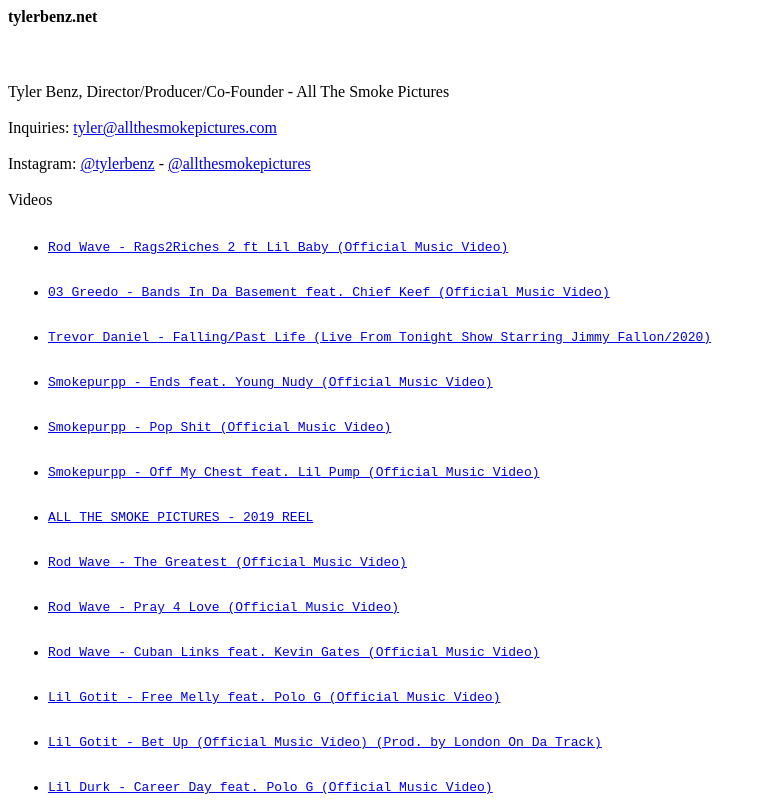
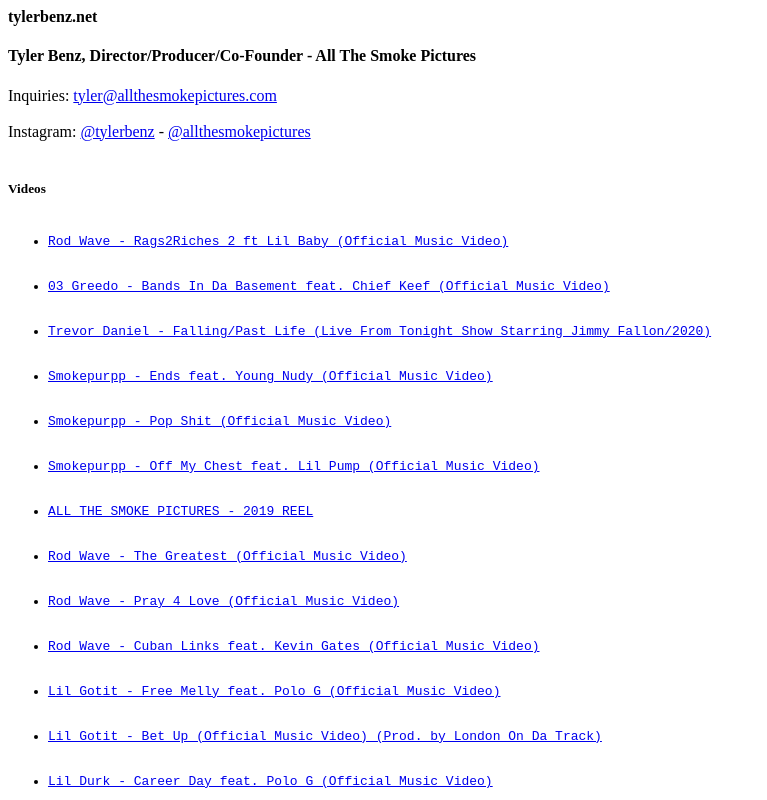
Before and after one commit to Peter-Luber/ty-benz-2, a plain HTML site: page index.html in a window 1280 px wide. Shown: the top 800 px of the page, without its empty margins (0-767 px from the left). Drawn offline with Linux system fonts and the light colour scheme.

Commit message:
added headers

```diff
--- a/index.html
+++ b/index.html
@@ -4,14 +4,13 @@
 
 <body>
     <h4>tylerbenz.net</h4>
-    <br></br>
-    Tyler Benz, Director/Producer/Co-Founder - All The Smoke Pictures
-    <br><br> Inquiries:
+    <h4>Tyler Benz, Director/Producer/Co-Founder - All The Smoke Pictures</h4>
+    Inquiries:
     <a href="mailto:tyler@allthesmokepictures.com">tyler@allthesmokepictures.com</a>
     <br></br>
     Instagram: <a href="https://instagram.com/tylerbenz">@tylerbenz</a> - <a href="https://instagram.com/allthesmokepictures">@allthesmokepictures</a>
     <br></br>
-    Videos
+    <h5>Videos</h5>
     <ul type="disc">
         <pre>
         <li><a href="https://www.youtube.com/watch?v=A2mJSG0L9U0">Rod Wave - Rags2Riches 2 ft Lil Baby (Official Music Video)</a></li>
```
